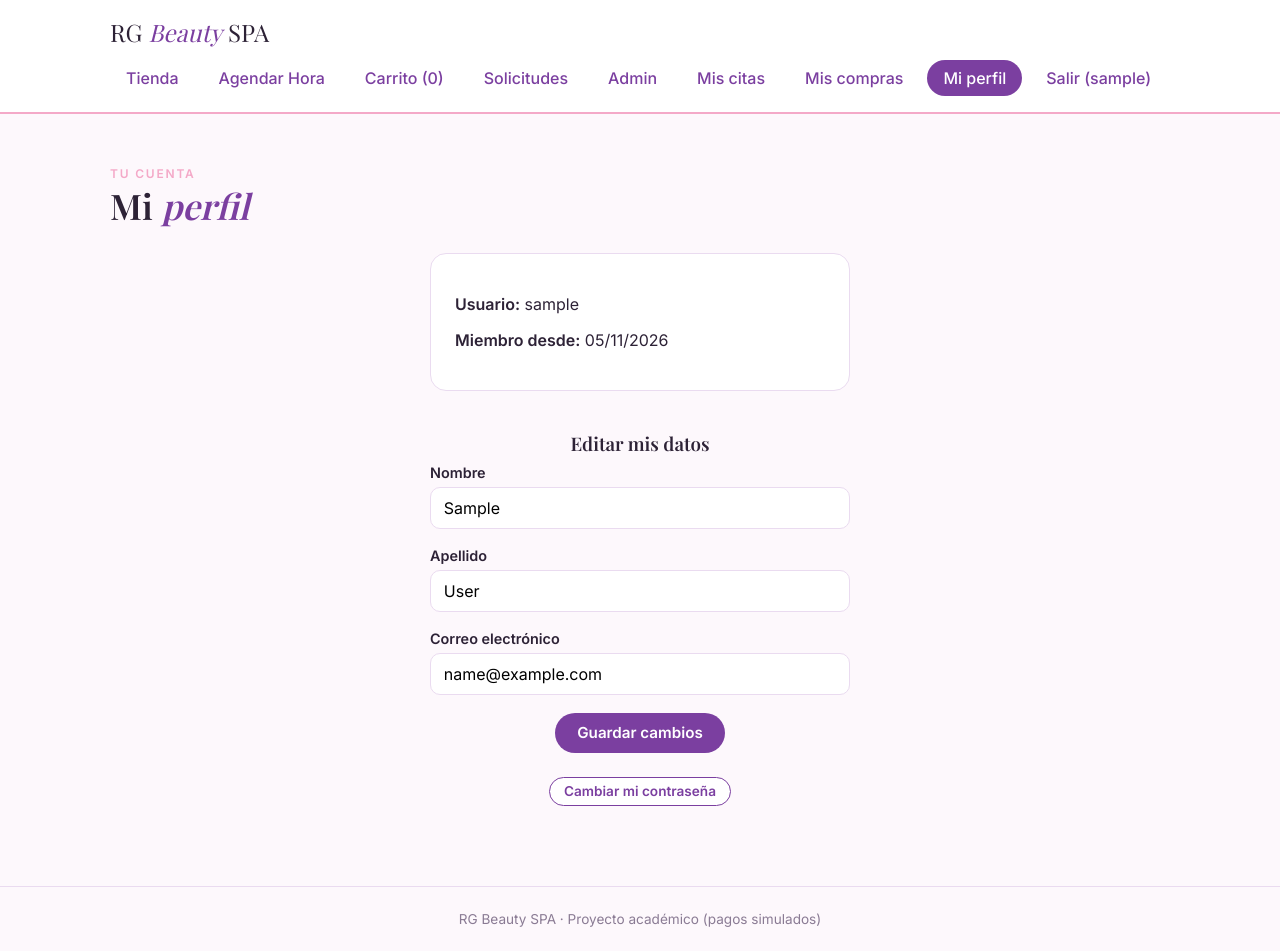
After one commit to Varconbas/Prueba3-Backend, a Django app: page /perfil/ in a window 1280 px wide. The commit adds this page. Run offline with Django 5.2, Linux system fonts and the light colour scheme; the visitor is signed in with stand-in values (Sample User, id 1); some web fonts are replaced.

Commit message:
Cambios html
Se agrego el link de perfil al usuario y se agrego el html de perfil

```diff
--- a/tienda/templates/tienda/base.html
+++ b/tienda/templates/tienda/base.html
@@ -23,6 +23,7 @@
                 {% if user.is_authenticated %}
                 <a class="nav-btn {% if request.resolver_match.url_name == 'mis_citas' %}active{% endif %}" href="{% url 'tienda:mis_citas' %}">Mis citas</a>
                 <a class="nav-btn {% if request.resolver_match.url_name == 'mis_compras' %}active{% endif %}" href="{% url 'tienda:mis_compras' %}">Mis compras</a>
+                <a class="nav-btn {% if request.resolver_match.url_name == 'perfil' or request.resolver_match.url_name == 'cambiar_password' %}active{% endif %}" href="{% url 'tienda:perfil' %}">Mi perfil</a>
                 <form method="post" action="{% url 'tienda:logout' %}" class="nav-form">
                     {% csrf_token %}
                     <button class="nav-btn" type="submit">Salir ({{ user.username }})</button>
--- /dev/null
+++ b/tienda/templates/tienda/perfil.html
@@ -0,0 +1,37 @@
+{% extends 'tienda/base.html' %}
+
+{% block titulo %}Mi perfil | RG Beauty SPA{% endblock %}
+
+{% block contenido %}
+<section class="sec">
+    <div class="wrap">
+        <span class="eyebrow">Tu cuenta</span>
+        <h2 class="title">Mi <em>perfil</em></h2>
+
+        <div class="pastel-card" style="max-width:420px;margin:1.5rem auto 0">
+            <p><strong>Usuario:</strong> {{ user.username }}</p>
+            <p><strong>Miembro desde:</strong> {{ user.date_joined|date:'d/m/Y' }}</p>
+        </div>
+
+        <h3 class="subtitulo" style="text-align:center">Editar mis datos</h3>
+        <form method="post" class="pago-form">
+            {% csrf_token %}
+            {{ form.non_field_errors }}
+            {% for campo in form %}
+            <div class="form-group">
+                <label for="{{ campo.id_for_label }}">{{ campo.label }}</label>
+                {{ campo }}
+                {{ campo.errors }}
+            </div>
+            {% endfor %}
+            <div class="actions center-actions">
+                <button class="btn gold" type="submit">Guardar cambios</button>
+            </div>
+        </form>
+
+        <p style="text-align:center;margin-top:1.5rem">
+            <a class="btn ghost small" href="{% url 'tienda:cambiar_password' %}">Cambiar mi contraseña</a>
+        </p>
+    </div>
+</section>
+{% endblock %}
```
